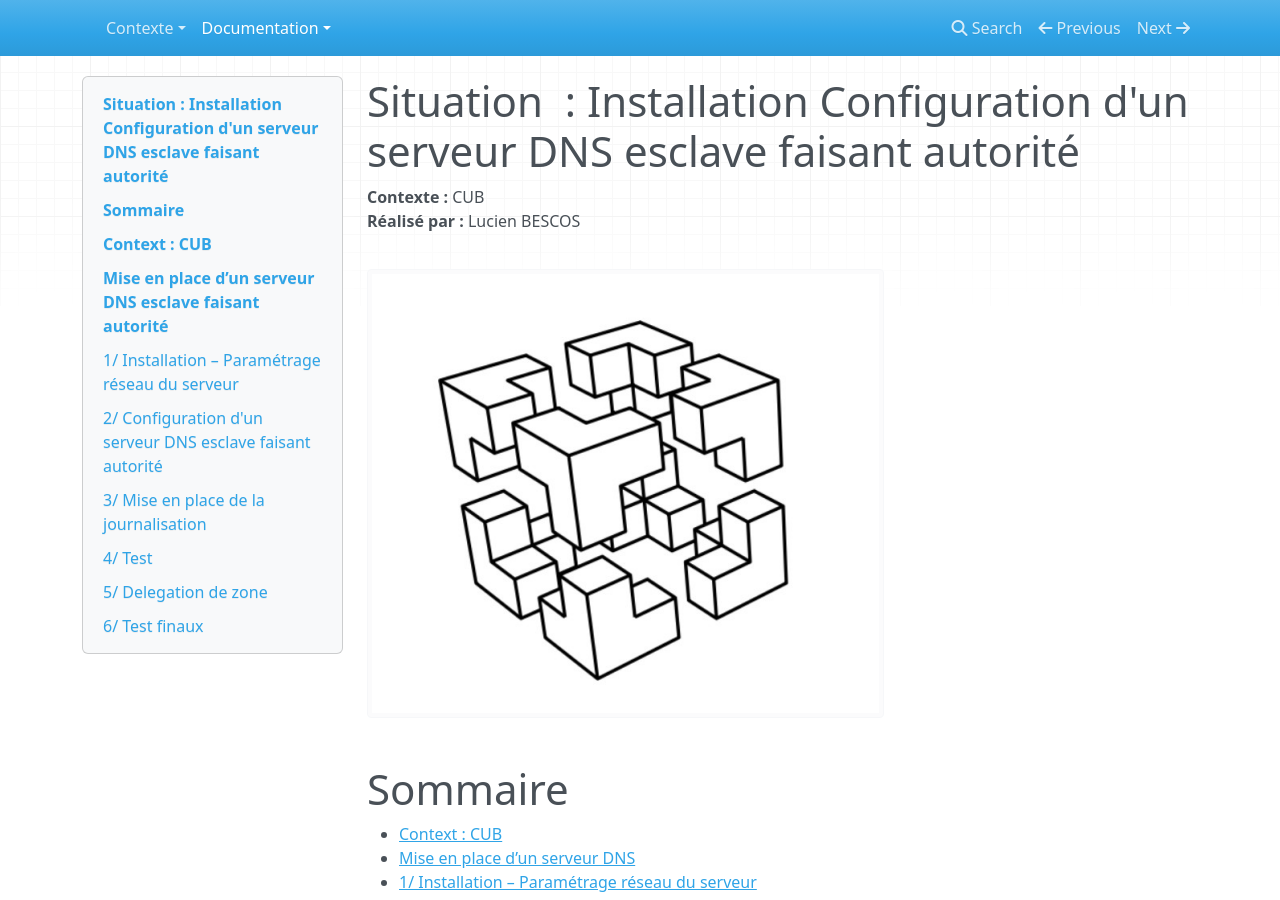
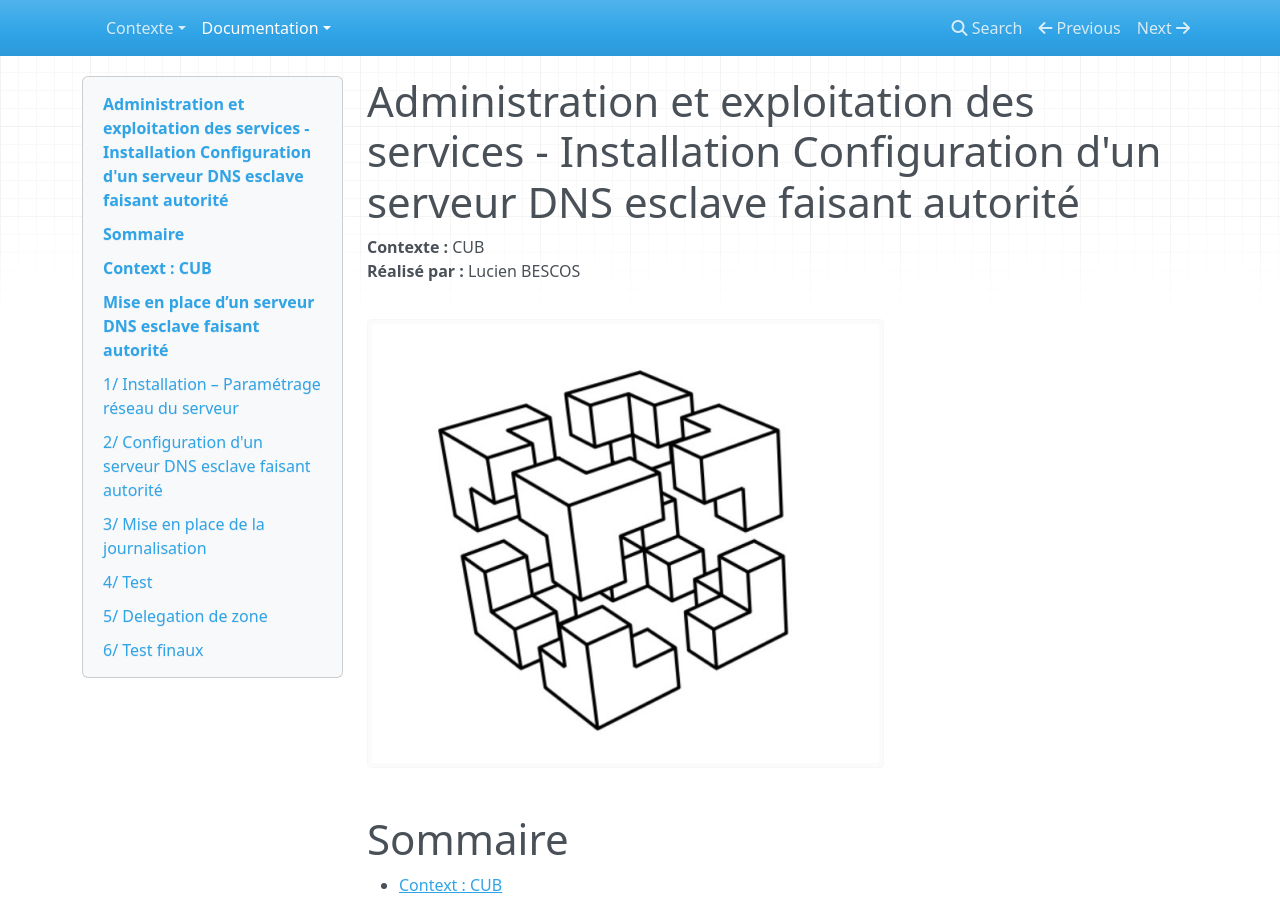
Before and after one commit to hugog36/CUBDOCUMENTATIONDORTMUND, an MkDocs documentation site: the page built from docs/documentation/DNS/LucienBescos - Exploitation des services - Mise en place d'un DNS recursif Esclave + Délegation de zone.md, in a window 1280 px wide and 900 px high. Built offline with MkDocs 1.6.1, drawn with Linux system fonts in a browser that asks for light colours; nearby versions of some CDN libraries.

Commit message:
Update LucienBescos - Exploitation des services - Mise en place d'un DNS recursif Esclave + Délegation de zone.md

```diff
--- a/docs/documentation/DNS/LucienBescos - Exploitation des services - Mise en place d'un DNS recursif Esclave + Délegation de zone.md
+++ b/docs/documentation/DNS/LucienBescos - Exploitation des services - Mise en place d'un DNS recursif Esclave + Délegation de zone.md
@@ -1,4 +1,4 @@
-# Situation  : Installation Configuration d'un serveur DNS esclave faisant autorité
+# Administration et exploitation des services - Installation Configuration d'un serveur DNS esclave faisant autorité
 
 **Contexte :** CUB
 **Réalisé par :** Lucien BESCOS
```
